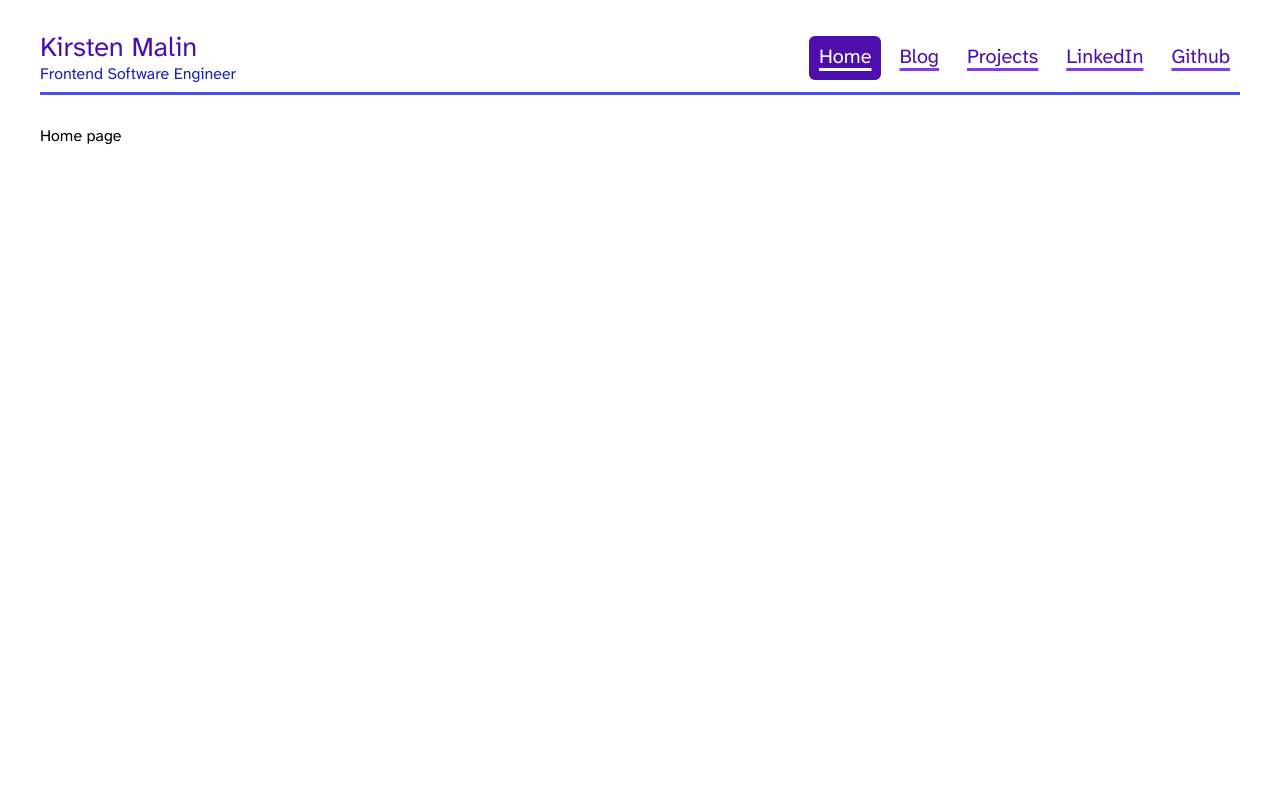
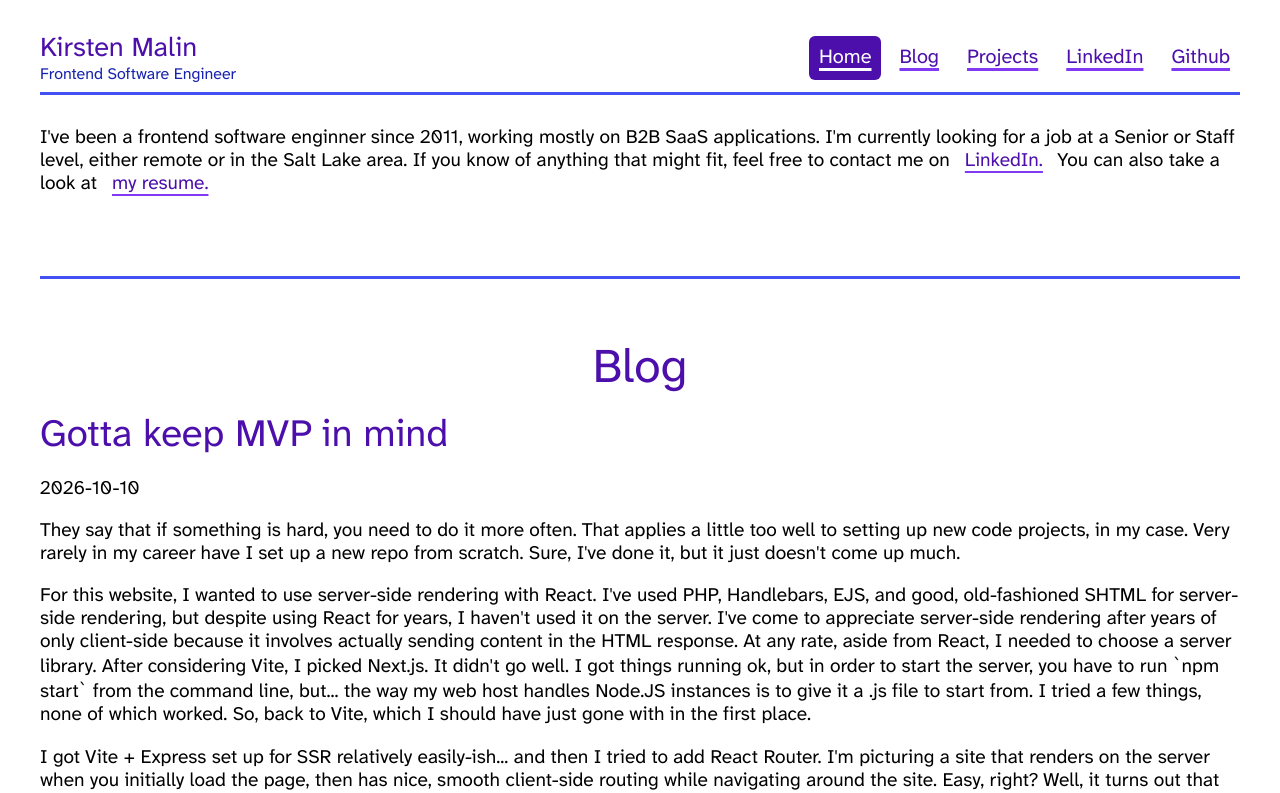
Before and after one commit to kirstenmalin/kirstenmalin.com, a React (Vite) app: page / in a window 1280 px wide. Shown: the top 793 px of the page. Built offline with nearby package versions, Linux system fonts and the light colour scheme.

Commit message:
Add blurb to homepage with resume; show blog

```diff
--- a/src/components/post/post.module.css
+++ b/src/components/post/post.module.css
@@ -1,3 +1,8 @@
+.post {
+  font-size: 1.2rem;
+  margin: 0 0 3rem;
+}
+
 .postTitle {
   font-size: 2em;
 }
--- a/src/components/post/post.tsx
+++ b/src/components/post/post.tsx
@@ -5,7 +5,7 @@ import styles from './post.module.css';
 
 export default function Post({ content, date, tags, title }: BlogPost): ReactNode {
   return (
-    <article>
+    <article className={styles.post}>
       <h2 className={styles.postTitle}>{title}</h2>
       <p>{date}</p>
       { content.map((paragraph) => <p>{paragraph}</p>) }
--- /dev/null
+++ b/src/pages/home/home.module.css
@@ -0,0 +1,6 @@
+.intro {
+  border-bottom: solid 3px var(--color-secondary-light);
+  font-size: 1.2rem;
+  margin-bottom: 4rem;
+  padding: 0 0 5rem;
+}
--- a/src/pages/home/home.tsx
+++ b/src/pages/home/home.tsx
@@ -1,10 +1,19 @@
 import type { ReactNode } from 'react';
 import Main from '#components/main';
+import styles from './home.module.css';
+import Link from '#components/link';
+import Blog from '#pages/blog';
 
 export default function Home(): ReactNode {
   return (
     <Main>
-      Home page
+      <p className={styles.intro}>
+        I've been a frontend software enginner since 2011, working mostly on B2B SaaS applications.
+        I'm currently looking for a job at a Senior or Staff level,
+        either remote or in the Salt Lake area.
+        If you know of anything that might fit, feel free to contact me on <Link href="https://www.linkedin.com/in/kirstenmalin">LinkedIn.</Link> You can also take a look at <Link href="/assets/KirstenMalinResume-2026.pdf">my resume.</Link>
+      </p>
+      <Blog />
     </Main>
   );
 }
```
Also changed, not shown: 1 other file (tests, documents, lock files or other folders).
